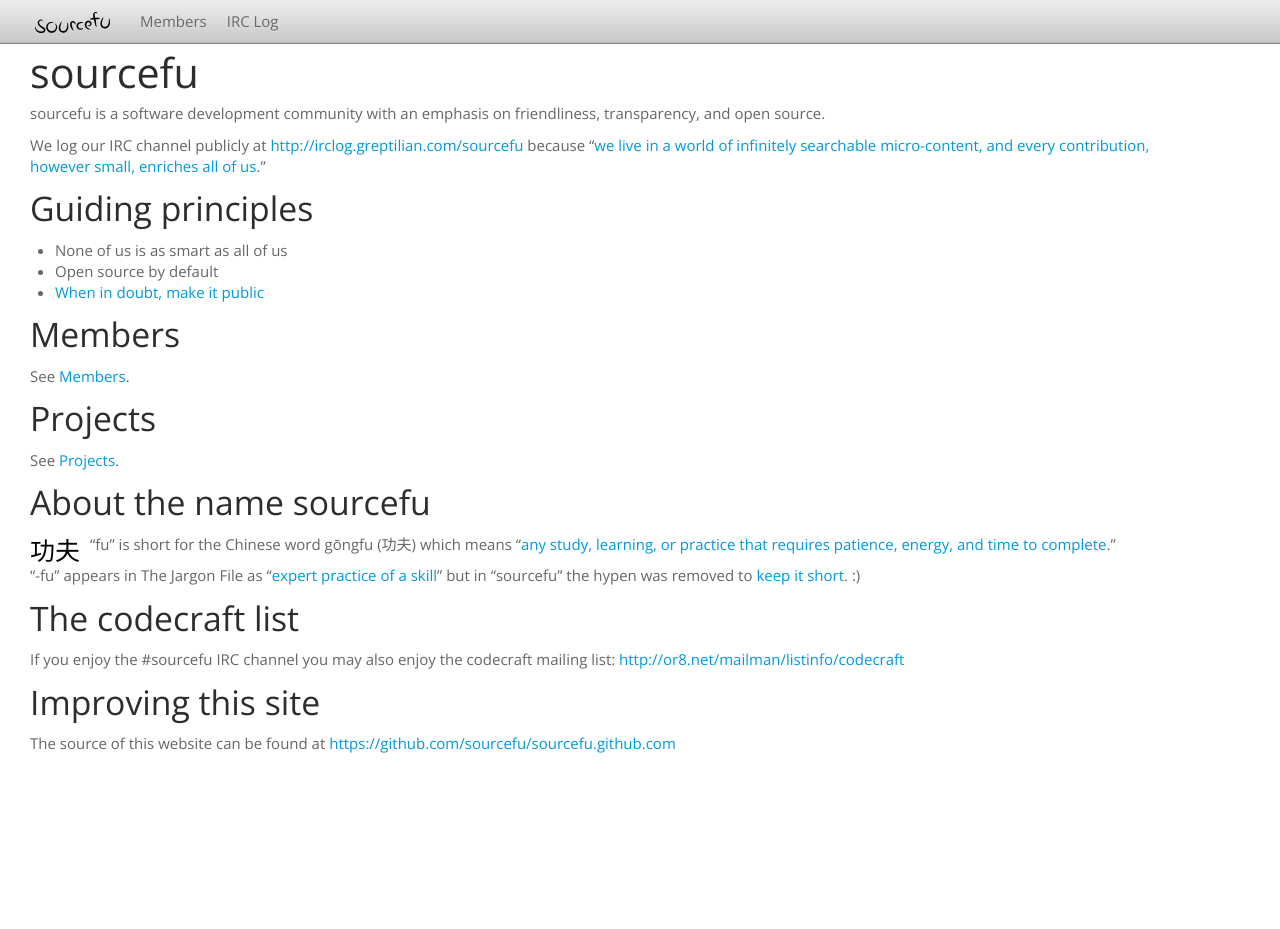
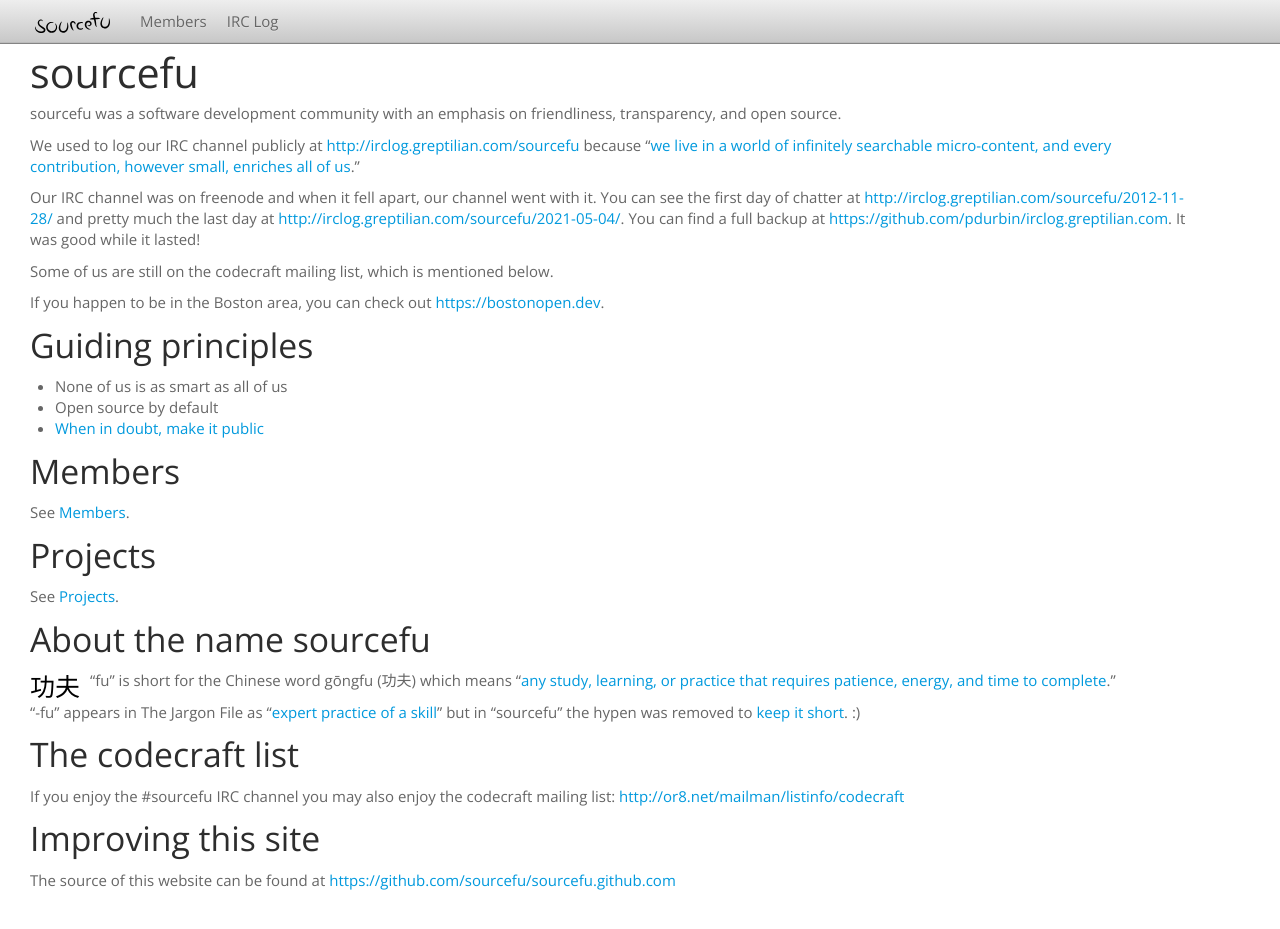
Before and after one commit to sourcefu/sourcefu.github.com, a Jekyll site: the page built from index.md, in a window 1280 px wide and 941 px high. Shown: the top 929 px of the window. Built offline with Jekyll 4.4.1, drawn with Linux system fonts in a browser that asks for light colours; Markdown is read by kramdown in place of the engine named in the settings.

Commit message:
explain that the #sourcefu IRC channel is gone, offer alts

```diff
--- a/index.md
+++ b/index.md
@@ -2,9 +2,15 @@
 layout: default
 title: sourcefu
 ---
-sourcefu is a software development community with an emphasis on friendliness, transparency, and open source.
+sourcefu was a software development community with an emphasis on friendliness, transparency, and open source.
 
-We log our IRC channel publicly at [http://irclog.greptilian.com/sourcefu](http://irclog.greptilian.com/sourcefu/today) because "[we live in a world of infinitely searchable micro-content, and every contribution, however small, enriches all of us](http://www.codinghorror.com/blog/2007/04/when-in-doubt-make-it-public.html)."
+We used to log our IRC channel publicly at [http://irclog.greptilian.com/sourcefu](http://irclog.greptilian.com/sourcefu/) because "[we live in a world of infinitely searchable micro-content, and every contribution, however small, enriches all of us](http://www.codinghorror.com/blog/2007/04/when-in-doubt-make-it-public.html)."
+
+Our IRC channel was on freenode and when it fell apart, our channel went with it. You can see the first day of chatter at <http://irclog.greptilian.com/sourcefu/2012-11-28/> and pretty much the last day at <http://irclog.greptilian.com/sourcefu/2021-05-04/>. You can find a full backup at <https://github.com/pdurbin/irclog.greptilian.com>. It was good while it lasted!
+
+Some of us are still on the codecraft mailing list, which is mentioned below.
+
+If you happen to be in the Boston area, you can check out <https://bostonopen.dev>.
 
 ## Guiding principles
 
```
Also changed, not shown: projects/index.md (+1 -1 lines).
